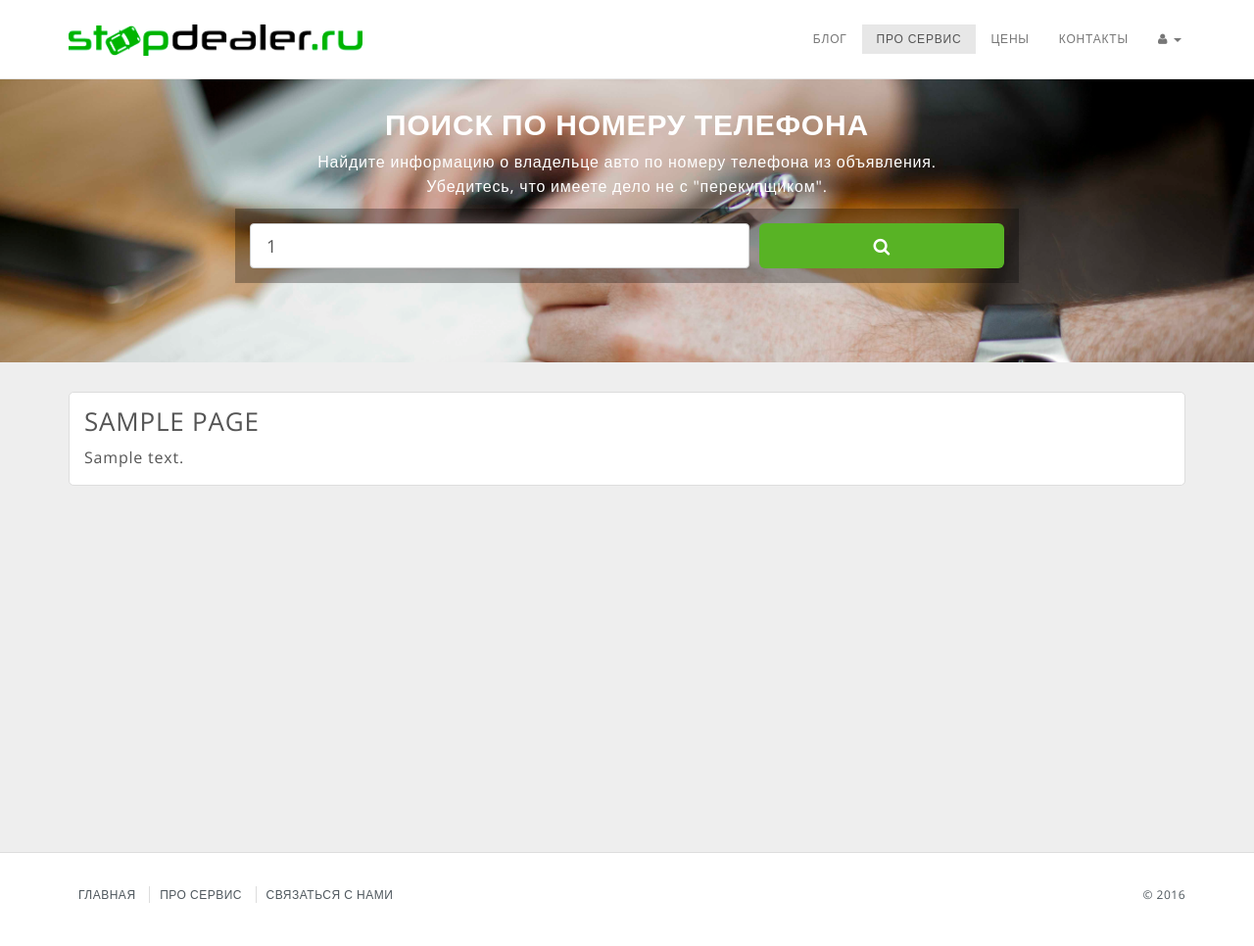
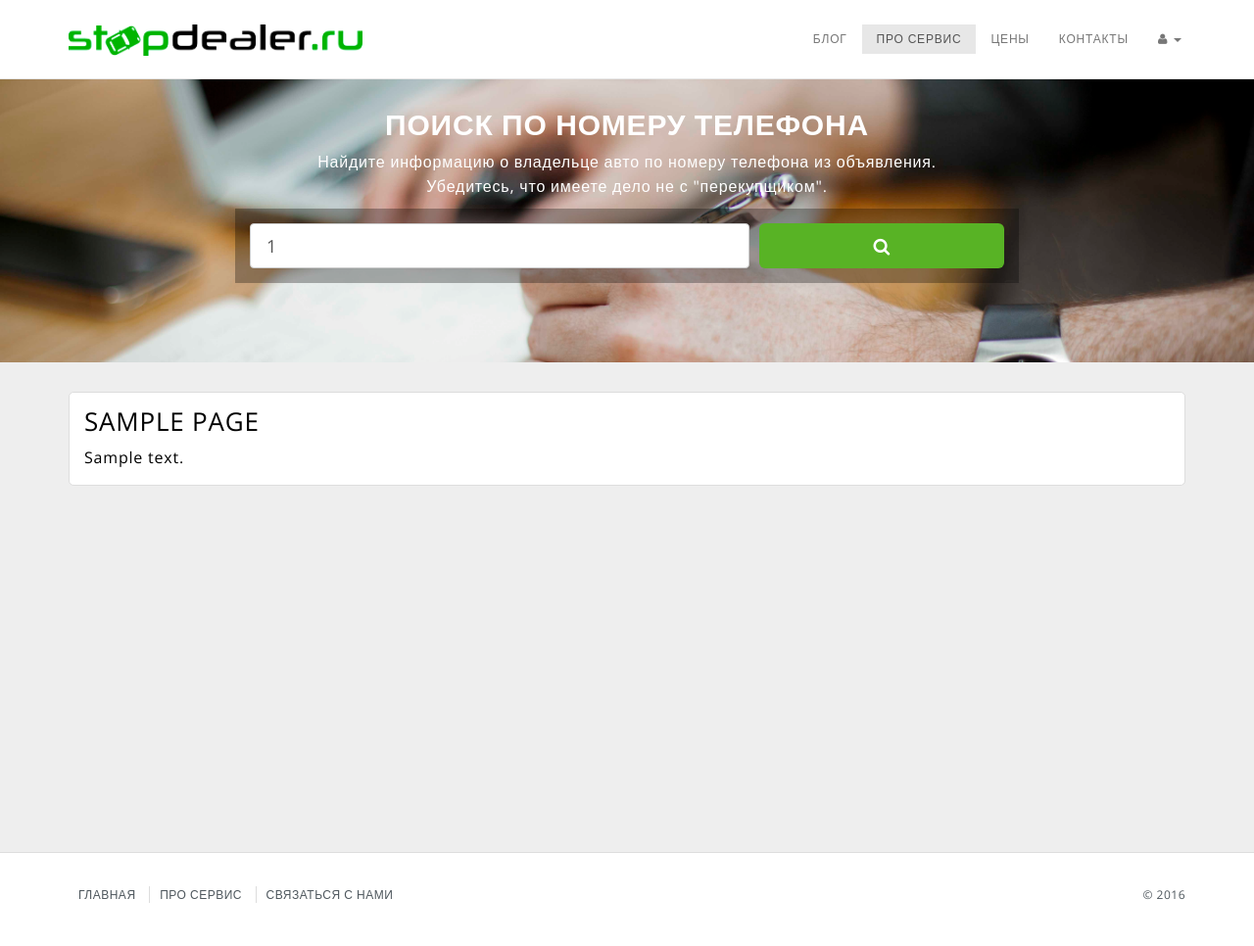
Before and after one commit to alexmon1989/stopdealer, a Flask app: template app/templates/about/index.html in a window 1280 px wide. Shown: the whole page at 98% size. Run offline with Flask 2, Linux system fonts and the light colour scheme; the template is opened without the code that fills it: most values are stand-ins (such as "Sample title", 1, 10 or a date in 2020); parts of the project's set-up code (start-up, migrations or seed data) failed here and were passed over; some libraries are stand-ins or nearby versions.

Commit message:
feature: изменение базового цвета шрифта.

```diff
--- a/app/static/css/style1.css
+++ b/app/static/css/style1.css
@@ -4,7 +4,7 @@ body{
 	font-family: Open Sans,sans-serif;
 	font-weight: normal;
 	font-size: 16px;
-	color: #555;
+	color: #000;
 	line-height: 25px;
 	letter-spacing: 0.8px;
 }
```
